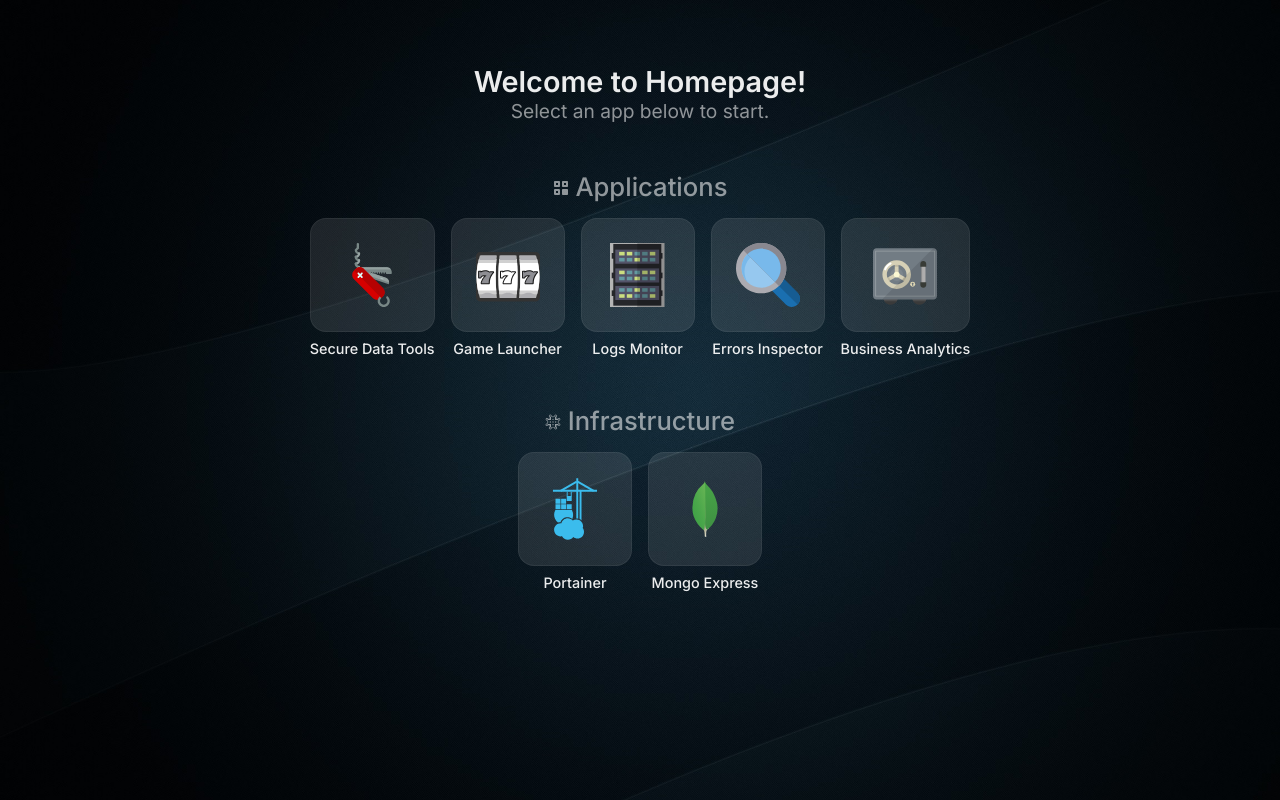
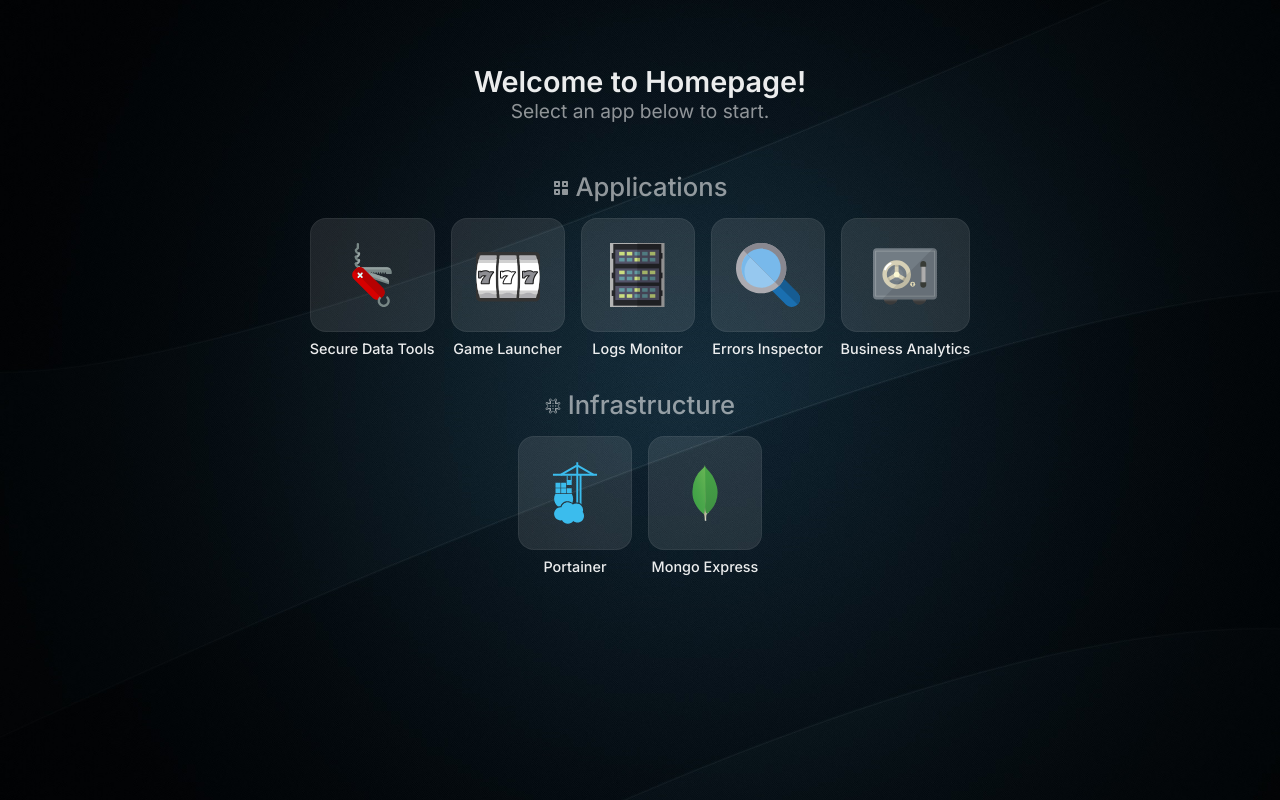
Before and after one commit to dimitarraychev/linux-home-page, a React (Vite) app: page / in a window 1280 px wide. Built offline with nearby package versions, Linux system fonts and the light colour scheme.

Commit message:
updated css

```diff
--- a/src/App.css
+++ b/src/App.css
@@ -35,7 +35,6 @@
   width: 90%;
   align-self: center;
   gap: 1rem;
-  margin-bottom: 1rem;
 }
 
 .separator-icon {
```
